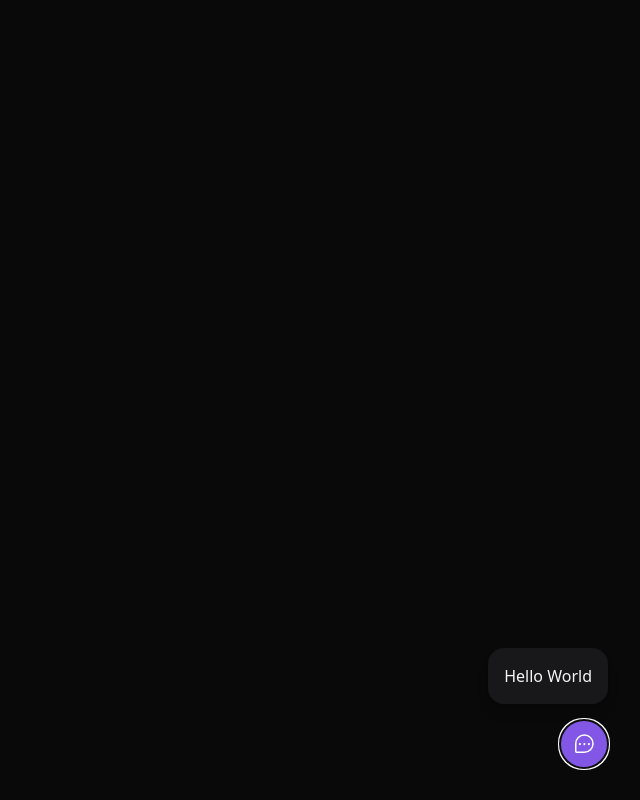
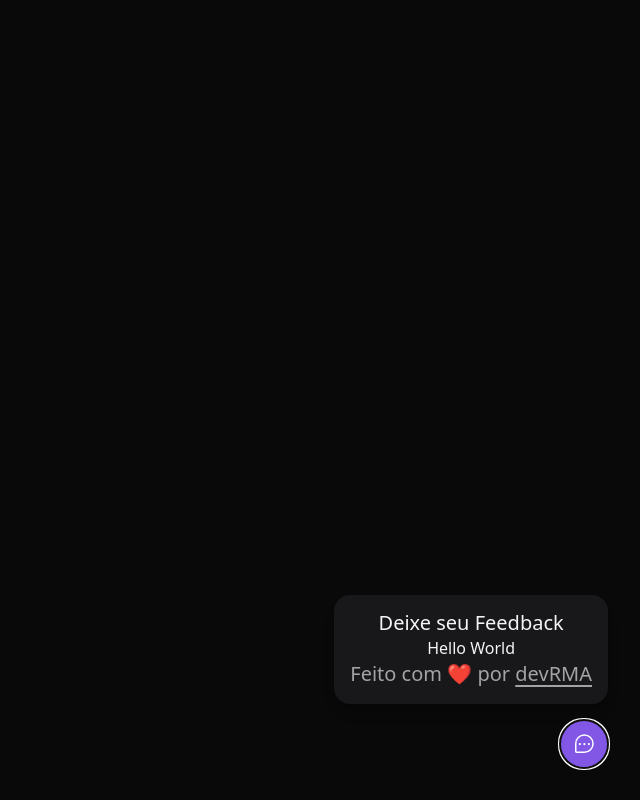
Before and after one commit to devRMA/NLW-Return, a React (Vite) app in the folder web/: page / in a window 1280 px wide. Both pictures are taken after a click on the button "Feedback". Shown: the whole page, without its empty margins (640-1280 px from the left). Built offline with nearby package versions, Linux system fonts and the light colour scheme.

Commit message:
created the base structure of the widgetForm component

```diff
--- a/web/src/components/WidgetForm.tsx
+++ b/web/src/components/WidgetForm.tsx
@@ -1,7 +1,23 @@
 export function WidgetForm() {
     return (
         <div className="bg-zinc-900 p-4 relative rounded-2xl mb-4 flex flex-col items-center shadow-lg w-[calc(100vw-2rem)] md:w-auto">
-            Hello World
+            <header>
+                <span className="text-xl leading-6">Deixe seu Feedback</span>
+            </header>
+
+            <p>Hello World</p>
+
+            <footer className="text-xl text-neutral-400">
+                Feito com ❤ por{" "}
+                <a
+                    className="underline underline-offset-4"
+                    href="https://github.com/devRMA"
+                    target="_blank"
+                >
+                    {" "}
+                    devRMA
+                </a>
+            </footer>
         </div>
     );
 }
```
